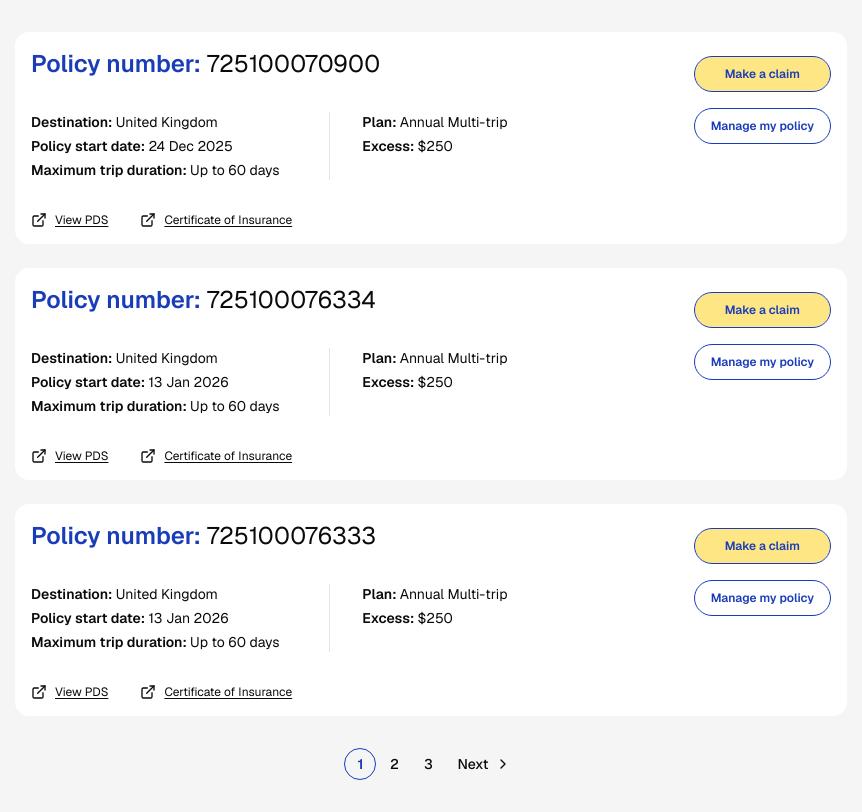
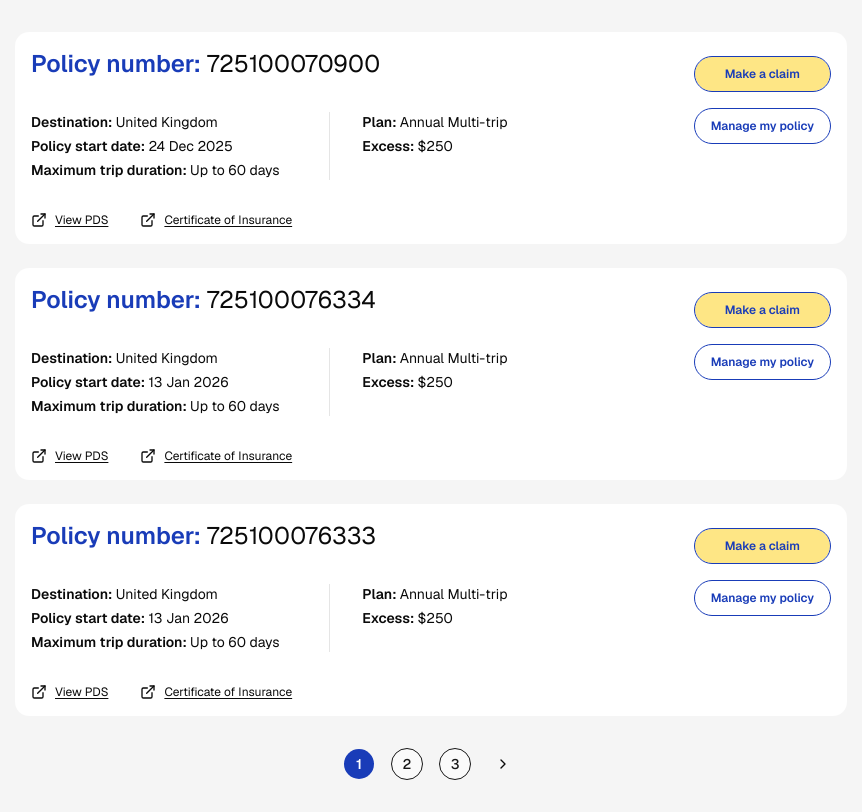
Before and after one commit to MarkMark/cover-more-technical, a Next.js app: page / in a window 1280 px wide. Shown: the whole page, without its empty margins (209-1071 px from the left). Built offline with nearby package versions, Linux system fonts and the light colour scheme.

Commit message:
style(pagination): update page controls

```diff
--- a/app/components/policies-pagination.tsx
+++ b/app/components/policies-pagination.tsx
@@ -1,11 +1,11 @@
+import { ChevronLeftIcon, ChevronRightIcon } from "lucide-react";
+
 import type { PoliciesPagination as PoliciesPaginationData } from "@/lib/api/policies";
 import {
   Pagination,
   PaginationContent,
   PaginationItem,
   PaginationLink,
-  PaginationNext,
-  PaginationPrevious,
 } from "@/components/ui/pagination";
 
 type PoliciesPaginationProps = {
@@ -19,22 +19,32 @@ export function PoliciesPagination({ pagination }: PoliciesPaginationProps) {
 
   return (
     <Pagination>
-      <PaginationContent>
+      <PaginationContent className="gap-4">
         {pagination.hasPreviousPage ? (
           <PaginationItem>
-            <PaginationPrevious
+            <PaginationLink
+              aria-label="Go to previous page"
+              className="rounded-full"
               href={getPageHref(pagination.currentPage - 1)}
-            />
+            >
+              <ChevronLeftIcon aria-hidden="true" />
+            </PaginationLink>
           </PaginationItem>
         ) : null}
         {Array.from({ length: pagination.totalPages }, (_, index) => {
           const page = index + 1;
+          const isActive = page === pagination.currentPage;
 
           return (
             <PaginationItem key={page}>
               <PaginationLink
+                className={
+                  isActive
+                    ? "bg-primary hover:bg-primary rounded-full border-transparent text-white hover:text-white"
+                    : "rounded-full border-neutral-900 bg-neutral-50 text-neutral-900 hover:bg-neutral-50 hover:text-neutral-900"
+                }
                 href={getPageHref(page)}
-                isActive={page === pagination.currentPage}
+                isActive={isActive}
               >
                 {page}
               </PaginationLink>
@@ -43,7 +53,13 @@ export function PoliciesPagination({ pagination }: PoliciesPaginationProps) {
         })}
         {pagination.hasNextPage ? (
           <PaginationItem>
-            <PaginationNext href={getPageHref(pagination.currentPage + 1)} />
+            <PaginationLink
+              aria-label="Go to next page"
+              className="rounded-full"
+              href={getPageHref(pagination.currentPage + 1)}
+            >
+              <ChevronRightIcon aria-hidden="true" />
+            </PaginationLink>
           </PaginationItem>
         ) : null}
       </PaginationContent>
```
